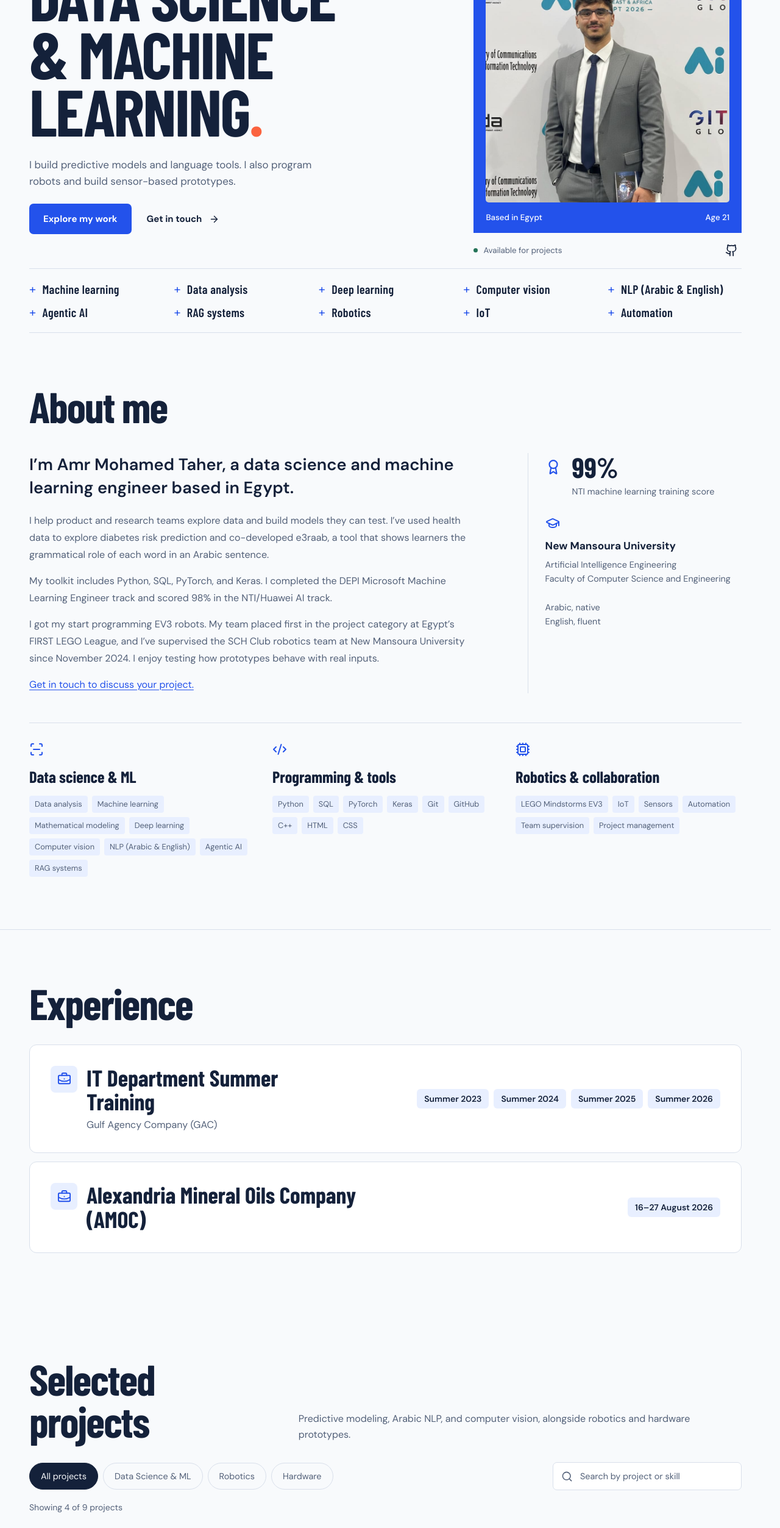
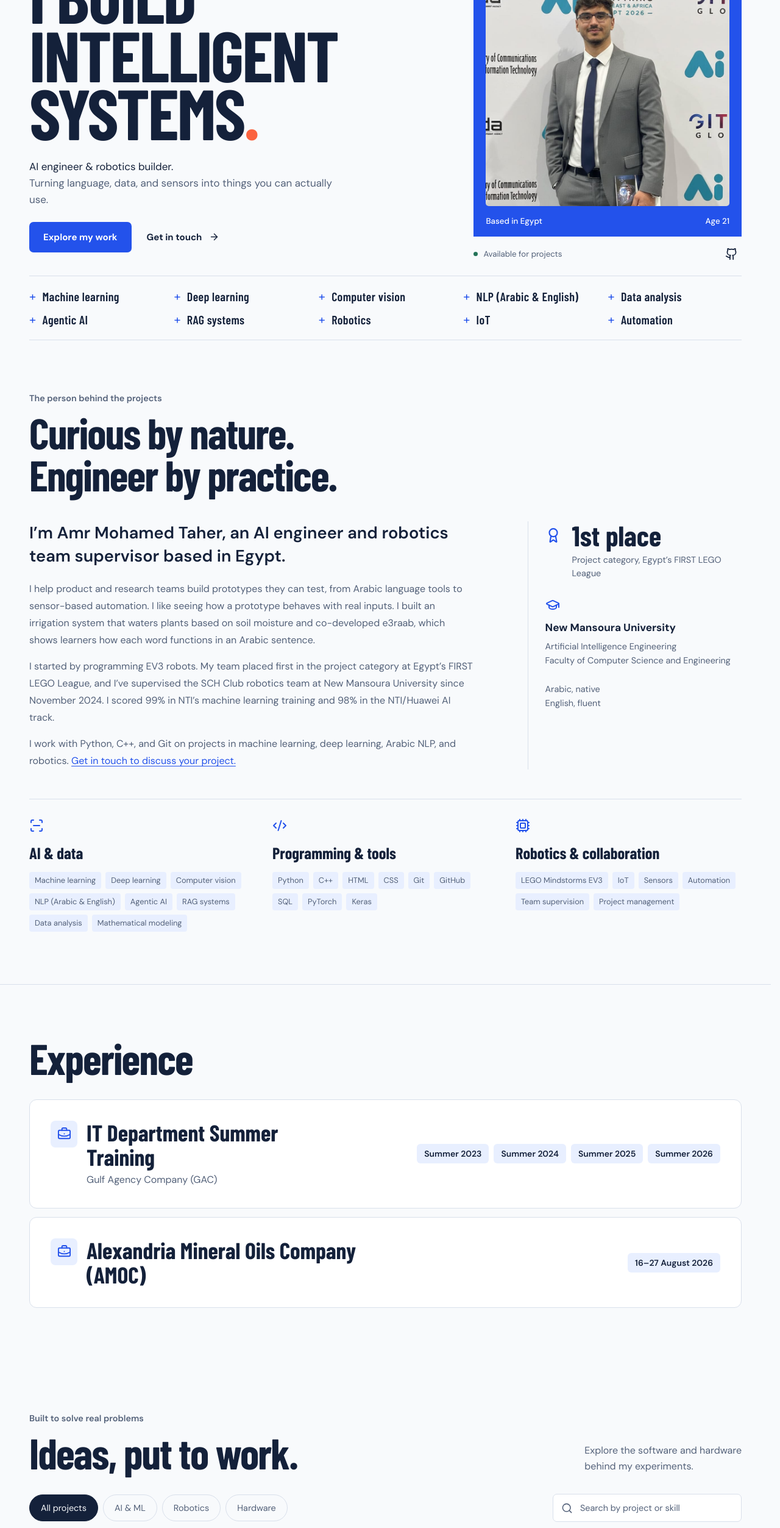
Before and after one commit to Amrr13/portfolio, a React (Vite) app: page / in a window 1280 px wide. Shown: the part 234-2740 px from the top of the page at 61% size. Built offline with nearby package versions, Linux system fonts and the light colour scheme; a web font is replaced by a local one.

Commit message:
Revert "Lead portfolio with data science and machine learning"
This reverts commit 5bb673e135b6d1ced82b5fddac3765bfc0fd8d2f.

```diff
--- a/index.html
+++ b/index.html
@@ -3,10 +3,10 @@
   <head>
     <meta charset="UTF-8" />
     <meta name="viewport" content="width=device-width, initial-scale=1.0" />
-    <meta name="description" content="Amr Mohamed Taher is a data science and machine learning engineer. Explore his predictive modeling, Arabic NLP, computer vision, and robotics projects." />
+    <meta name="description" content="Amr Mohamed Taher’s portfolio of AI engineering, Arabic natural language processing, and robotics projects." />
     <meta name="theme-color" content="#2352eb" />
-    <meta property="og:title" content="Amr Mohamed Taher | Data Science &amp; Machine Learning" />
-    <meta property="og:description" content="Explore Amr Mohamed Taher’s data science and machine learning work, including predictive modeling, Arabic NLP, and robotics projects." />
+    <meta property="og:title" content="Amr Mohamed Taher | AI Engineering &amp; Robotics" />
+    <meta property="og:description" content="Explore Amr Mohamed Taher’s Arabic NLP, machine learning, and robotics projects." />
     <meta property="og:type" content="website" />
     <meta property="og:url" content="https://www.amrmohamed.site/" />
     <link rel="canonical" href="https://www.amrmohamed.site/" />
@@ -14,7 +14,7 @@
     <link rel="preconnect" href="https://fonts.googleapis.com" />
     <link rel="preconnect" href="https://fonts.gstatic.com" crossorigin />
     <link href="https://fonts.googleapis.com/css2?family=Barlow+Condensed:wght@500;600;700;800&amp;family=DM+Sans:wght@400;500;600;650;700;750&amp;display=swap" rel="stylesheet" />
-    <title>Amr Mohamed Taher | Data Science &amp; Machine Learning</title>
+    <title>Amr Mohamed Taher | AI Engineering &amp; Robotics</title>
     <script>
       try {
         document.documentElement.dataset.theme = localStorage.getItem('amr-theme') === 'dark' ? 'dark' : 'light';
--- a/metadata.json
+++ b/metadata.json
@@ -1,5 +1,5 @@
 {
   "name": "Amr Mohamed Taher - Portfolio",
-  "description": "Data science, machine learning, and robotics portfolio of Amr Mohamed Taher",
+  "description": "AI engineering, Arabic NLP, and robotics portfolio of Amr Mohamed Taher",
   "requestFramePermissions": []
 }
--- a/src/App.tsx
+++ b/src/App.tsx
@@ -45,10 +45,10 @@ const phone = "+201023462890";
 const selectedProjectCount = 4;
 const featuredSkills = [
   "Machine learning",
-  "Data analysis",
   "Deep learning",
   "Computer vision",
   "NLP (Arabic & English)",
+  "Data analysis",
   "Agentic AI",
   "RAG systems",
   "Robotics",
@@ -508,12 +508,17 @@ export default function App() {
               <span className="hero-line"></span>Amr Mohamed Taher
             </div>
             <h1 id="hero-title">
-              Data science &amp; machine learning<span>.</span>
+              I build
+              <br />
+              intelligent
+              <br />
+              systems<span>.</span>
             </h1>
             <div className="hero-description">
               <p>
-                I build predictive models and language tools. I also program
-                robots and build sensor-based prototypes.
+                AI engineer & robotics builder.
+                <br /> Turning language, data, and sensors into things you can
+                actually use.
               </p>
               <div className="hero-actions">
                 <a className="button primary" href="#projects">
@@ -560,41 +565,45 @@ export default function App() {
           aria-labelledby="about-title"
         >
           <div className="about-intro reveal">
-            <h2 id="about-title">About me</h2>
+            <p className="section-label">The person behind the projects</p>
+            <h2 id="about-title">
+              Curious by nature.
+              <br />
+              Engineer by practice.
+            </h2>
           </div>
           <div className="about-grid">
             <div className="about-story">
               <p>
-                I’m Amr Mohamed Taher, a data science and machine learning
-                engineer based in Egypt.
+                I’m Amr Mohamed Taher, an AI engineer and robotics team
+                supervisor based in Egypt.
               </p>
               <p>
-                I help product and research teams explore data and build models
-                they can test. I’ve used health data to explore diabetes risk
-                prediction and co-developed e3raab, a tool that shows learners
-                the grammatical role of each word in an Arabic sentence.
+                I help product and research teams build prototypes they can
+                test, from Arabic language tools to sensor-based automation. I
+                like seeing how a prototype behaves with real inputs. I built an
+                irrigation system that waters plants based on soil moisture and
+                co-developed e3raab, which shows learners how each word
+                functions in an Arabic sentence.
               </p>
               <p>
-                My toolkit includes Python, SQL, PyTorch, and Keras. I completed
-                the DEPI Microsoft Machine Learning Engineer track and scored
-                98% in the NTI/Huawei AI track.
+                I started by programming EV3 robots. My team placed first in the
+                project category at Egypt’s FIRST LEGO League, and I’ve
+                supervised the SCH Club robotics team at New Mansoura University
+                since November 2024. I scored 99% in NTI’s machine learning
+                training and 98% in the NTI/Huawei AI track.
               </p>
               <p>
-                I got my start programming EV3 robots. My team placed first in
-                the project category at Egypt’s FIRST LEGO League, and I’ve
-                supervised the SCH Club robotics team at New Mansoura University
-                since November 2024. I enjoy testing how prototypes behave
-                with real inputs.
-              </p>
-              <p>
+                I work with Python, C++, and Git on projects in machine
+                learning, deep learning, Arabic NLP, and robotics.{" "}
                 <a href="#contact">Get in touch to discuss your project.</a>
               </p>
             </div>
             <aside className="about-aside">
               <div className="achievement">
-                <Award size={26} aria-hidden="true" />
-                <strong>99%</strong>
-                <span>NTI machine learning training score</span>
+                <Award size={26} />
+                <strong>1st place</strong>
+                <span>Project category, Egypt’s FIRST LEGO League</span>
               </div>
               <div className="education" id="education">
                 <GraduationCap size={24} />
@@ -669,11 +678,13 @@ export default function App() {
         >
           <div className="section-heading reveal">
             <div>
-              <h2 id="work-title">Selected projects</h2>
+              <p className="section-label">Built to solve real problems</p>
+              <h2 id="work-title">Ideas, put to work.</h2>
             </div>
             <p className="section-description">
-              Predictive modeling, Arabic NLP, and computer vision, alongside
-              robotics and hardware prototypes.
+              Explore the software and hardware
+              <br />
+              behind my experiments.
             </p>
           </div>
           <div className="project-tools">
@@ -732,7 +743,7 @@ export default function App() {
                 <ProjectCard
                   key={project.id}
                   project={project}
-                  featured={project.id === "diabetes"}
+                  featured={project.id === "e3raab"}
                   open={() => setOverlay({ project })}
                 />
               ))}
@@ -807,8 +818,8 @@ export default function App() {
             </div>
             <div className="contact-copy">
               <p>
-                Get in touch about data analysis, machine learning, or a
-                robotics project you’d like to build.
+                Get in touch about freelance work, collaborations, or a project
+                you’d like to build.
               </p>
               <ul className="contact-links" aria-label="Contact details">
                 <li>
--- a/src/content.ts
+++ b/src/content.ts
@@ -1,7 +1,7 @@
 export const github = 'https://github.com/Amrr13';
 export const age = 21;
 
-export const categories = ['All projects', 'Data Science & ML', 'Robotics', 'Hardware'] as const;
+export const categories = ['All projects', 'AI & ML', 'Robotics', 'Hardware'] as const;
 export type Category = (typeof categories)[number];
 
 export type Project = {
@@ -15,17 +15,9 @@ export type Project = {
 
 export const projects: Project[] = [
   {
-    id: 'diabetes',
-    title: 'Diabetes Risk Prediction',
-    category: 'Data Science & ML',
-    summary: 'An exploratory machine learning project using health data to estimate diabetes risk.',
-    detail: 'I analyzed health data and explored how machine learning could estimate diabetes risk from the available features. The project focused on data analysis and predictive modeling.',
-    tags: ['Data science', 'Predictive modeling', 'Machine learning'],
-  },
-  {
     id: 'e3raab',
     title: 'Arabic Grammar Analyzer',
-    category: 'Data Science & ML',
+    category: 'AI & ML',
     summary: 'An Arabic grammar analyzer that breaks a sentence down word by word.',
     detail: 'Built with a team at New Mansoura University, e3raab uses natural language processing to identify the grammatical roles of words in Arabic text, a practice known as iʿrāb.',
     tags: ['Arabic NLP', 'Machine learning'],
@@ -33,7 +25,7 @@ export const projects: Project[] = [
   {
     id: 'exam-detector',
     title: 'Online Exam Monitoring',
-    category: 'Data Science & ML',
+    category: 'AI & ML',
     summary: 'A machine learning project exploring signals for online exam review.',
     detail: 'The project explores behavioral patterns, keystroke dynamics, and facial recognition as inputs for flagging activity for review during online exams.',
     tags: ['Computer vision', 'Deep learning'],
@@ -53,6 +45,14 @@ export const projects: Project[] = [
     summary: 'A sensor-based filtration prototype that monitors water quality.',
     detail: 'The system reads water quality in real time and uses those readings to control the direction of water flow.',
     tags: ['IoT', 'Sensors', 'Automation'],
+  },
+  {
+    id: 'diabetes',
+    title: 'Diabetes Risk Prediction',
+    category: 'AI & ML',
+    summary: 'A machine learning project exploring risk prediction from health data.',
+    detail: 'I used health data to explore how machine learning can estimate diabetes risk. This was a data analysis and modeling project.',
+    tags: ['Machine learning', 'Data analysis'],
   },
   {
     id: 'vacuum',
@@ -90,19 +90,19 @@ export const projects: Project[] = [
 
 export const skills = [
   {
-    title: 'Data science & ML',
+    title: 'AI & data',
     items: [
-      'Data analysis',
       'Machine learning',
-      'Mathematical modeling',
       'Deep learning',
       'Computer vision',
       'NLP (Arabic & English)',
       'Agentic AI',
       'RAG systems',
+      'Data analysis',
+      'Mathematical modeling',
     ],
   },
-  { title: 'Programming & tools', items: ['Python', 'SQL', 'PyTorch', 'Keras', 'Git', 'GitHub', 'C++', 'HTML', 'CSS'] },
+  { title: 'Programming & tools', items: ['Python', 'C++', 'HTML', 'CSS', 'Git', 'GitHub', 'SQL', 'PyTorch', 'Keras'] },
   { title: 'Robotics & collaboration', items: ['LEGO Mindstorms EV3', 'IoT', 'Sensors', 'Automation', 'Team supervision', 'Project management'] },
 ];
 
--- a/src/index.css
+++ b/src/index.css
@@ -290,10 +290,9 @@ h2 {
   background: var(--accent);
 }
 .hero h1 {
-  font: 750 clamp(4.4rem, 8.4vw, 7.5rem) / 0.88 var(--display);
+  font: 750 clamp(5rem, 9.1vw, 8.8rem) / 0.82 var(--display);
   text-transform: uppercase;
   letter-spacing: -0.025em;
-  text-wrap: balance;
 }
 .hero h1 > span {
   color: var(--orange);
@@ -306,6 +305,9 @@ h2 {
   line-height: 1.6;
   max-width: 44ch;
   font-size: 1.06rem;
+}
+.hero-description p::first-line {
+  color: var(--ink);
 }
 .hero-actions {
   display: flex;
@@ -1148,7 +1150,7 @@ body:has(dialog[open]) {
     gap: 0 35px;
   }
   .hero h1 {
-    font-size: clamp(4.3rem, 8.4vw, 6.6rem);
+    font-size: clamp(4.8rem, 9.2vw, 7rem);
   }
   .hero-actions {
     gap: 3px;
@@ -1218,13 +1220,16 @@ body:has(dialog[open]) {
     margin-bottom: 19px;
   }
   .hero h1 {
-    font-size: 8.5vw;
+    font-size: 10.2vw;
   }
   .hero-description {
     padding-top: 21px;
   }
   .hero-description p {
     font-size: 0.96rem;
+  }
+  .hero-description p br {
+    display: none;
   }
   .hero-profile {
     padding-top: 0;
@@ -1331,7 +1336,8 @@ body:has(dialog[open]) {
     font-size: 0.94rem;
   }
   .hero h1 {
-    font-size: clamp(3.4rem, 14vw, 5.1rem);
+    font-size: clamp(3.6rem, 19.3vw, 7rem);
+    line-height: 0.85;
   }
   .hero-description {
     padding-block: 22px 27px;
```
Also changed, not shown: 1 other file (tests, documents, lock files or other folders).
